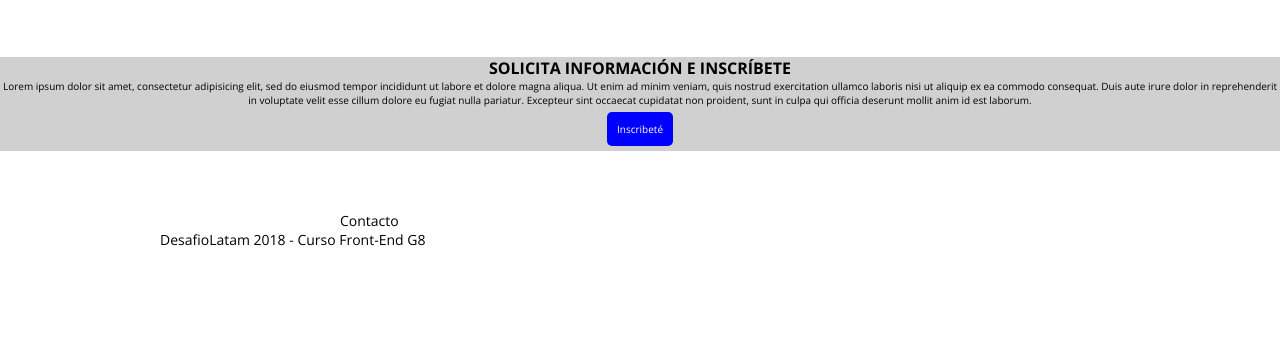
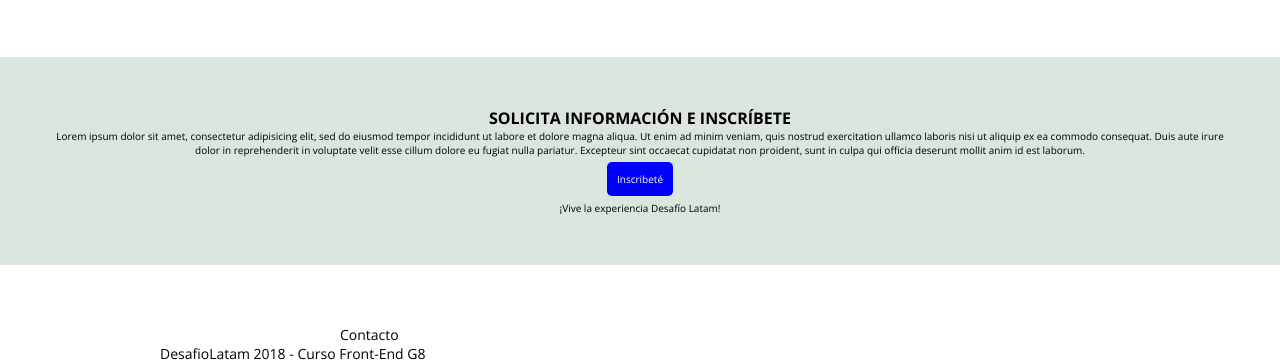
Before and after one commit to Dreamsroses/actividad004, a plain HTML site: page index.html in a window 1280 px wide. Shown: the part 985-1348 px from the top of the page. Before the commit the page ends 1234 px from the top, so only its background shows below. Drawn offline with nearby package versions, Linux system fonts and the light colour scheme.

Commit message:
se incluye la sección inscribete

```diff
--- a/index.html
+++ b/index.html
@@ -52,6 +52,7 @@
 			<h2>Solicita información e inscríbete</h2>
 			<p>Lorem ipsum dolor sit amet, consectetur adipisicing elit, sed do eiusmod tempor incididunt ut labore et dolore magna aliqua. Ut enim ad minim veniam, quis nostrud exercitation ullamco laboris nisi ut aliquip ex ea commodo consequat. Duis aute irure dolor in reprehenderit in voluptate velit esse cillum dolore eu fugiat nulla pariatur. Excepteur sint occaecat cupidatat non proident, sunt in culpa qui officia deserunt mollit anim id est laborum.</p>
 			<p><a href="#" class="button button-blue">Inscribeté</a></p>
+			<p>¡Vive la experiencia Desafío Latam!</p>
 		</div>
 	</section>
 	<!-- /información -->
--- a/style.css
+++ b/style.css
@@ -2,13 +2,11 @@
 	margin:0;
 	padding: 0;
 }
-
 body{
 	background-color: white;
 	font-family: "open sans", sans-serif;
 	font-size: 14px;
 }
-
 h1{
 	text-transform: uppercase;
 	font-size: 36px;
@@ -37,12 +35,12 @@ p{
 	margin: 0 auto;
 }
 .container-info{
-	width: 100%;
-	text-align: center;
-	margin-left: auto;
-    margin-right: auto;
+	max-width: 100%;
+	max-height: 150%;
 	font-size: 10px;
-	background-color: #d0d0d0;
+	background-color: #D9E5DD;
+	padding: 50px;
+	margin: 0 auto;
 }
 .container-large{
 	max-width: 960px;
@@ -106,21 +104,15 @@ nav li a:hover{
     margin-left: auto;
     margin-right: auto;
     width: 30%;
- }
+}
 
 /* Información */
 
 .container-info p{
-	min-width: 40%;
+	text-align: center;
 	font-size: 10px;
+	margin: 0 auto;
 }
-
 .button button-blue{
 	background-color: blue;
-	color: white;
-	text-decoration: none;
-	display: inline-block;
-	transition: all 0.3s;
-	max-width: 960px;
-	margin: 0 auto;
 }
```
